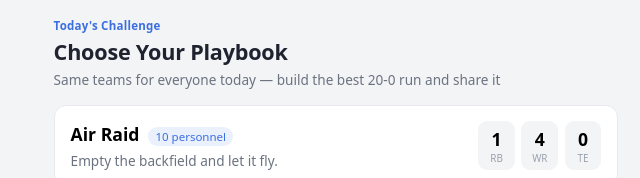
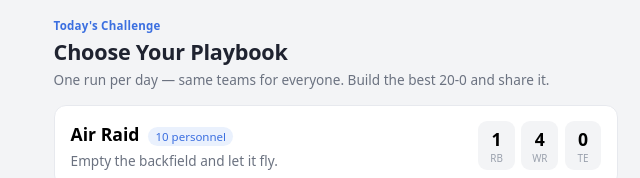
Before and after one commit to harrycallister/the-20-0-game, a React (Vite) app: page / in a window 1280 px wide. Shown: the part 158-336 px from the top of the page, without its empty margins (304-944 px from the left). Built offline with nearby package versions, Linux system fonts and the light colour scheme.

Commit message:
Add daily challenge lock + streak, and GitHub Actions auto-deploy

```diff
--- a/src/App.jsx
+++ b/src/App.jsx
@@ -13,7 +13,17 @@ import {
   clearSeed,
   dailySeed,
 } from './game.js'
-import { loadStats, recordResult, shareText } from './stats.js'
+import {
+  loadStats,
+  recordResult,
+  shareText,
+  getDaily,
+  saveDaily,
+  todayKey,
+  dailyStreak,
+  lastNDays,
+  shareDailySummary,
+} from './stats.js'
 
 export default function App() {
   const [players, setPlayers] = useState(null)
@@ -28,6 +38,7 @@ export default function App() {
   const [expert, setExpert] = useState(false)
   const [mode, setMode] = useState('daily') // 'daily' | 'free'
   const [stats, setStats] = useState(() => loadStats())
+  const [dailyDone, setDailyDone] = useState(() => getDaily(todayKey()))
 
   useEffect(() => {
     fetch(`${import.meta.env.BASE_URL}players.json`)
@@ -96,6 +107,7 @@ export default function App() {
     const res = { avg, ...simulateSeason(avg) }
     setResult(res)
     setStats(recordResult(res))
+    if (mode === 'daily') setDailyDone(saveDaily(todayKey(), res, formation.name))
   }
 
   function reset() {
@@ -136,6 +148,7 @@ export default function App() {
           mode={mode}
           setMode={setMode}
           stats={stats}
+          dailyDone={dailyDone}
         />
       )}
 
@@ -474,7 +487,9 @@ function StatLine({ stats }) {
   )
 }
 
-function FormationSelect({ onChoose, mode, setMode, stats }) {
+function FormationSelect({ onChoose, mode, setMode, stats, dailyDone }) {
+  const streak = dailyStreak()
+  const week = lastNDays(7)
   return (
     <section className="formation-select">
       {stats.played > 0 && (
@@ -483,7 +498,7 @@ function FormationSelect({ onChoose, mode, setMode, stats }) {
           <span className="cstat"><b>{stats.titles}</b><em>Titles</em></span>
           <span className="cstat"><b>{stats.perfects}</b><em>20-0</em></span>
           <span className="cstat"><b>{stats.bestWins || '—'}</b><em>Best W</em></span>
-          <span className="cstat"><b>{stats.bestStreak}</b><em>Streak</em></span>
+          <span className="cstat"><b>{streak}🔥</b><em>Streak</em></span>
         </div>
       )}
 
@@ -502,6 +517,15 @@ function FormationSelect({ onChoose, mode, setMode, stats }) {
         </button>
       </div>
 
+      {mode === 'daily' && dailyDone ? (
+        <DailyRecap
+          summary={dailyDone}
+          streak={streak}
+          week={week}
+          onFreePlay={() => setMode('free')}
+        />
+      ) : (
+        <>
           <h2 className="section-head">
             <span className="kicker">
               {mode === 'daily' ? "Today's Challenge" : 'Step 1'}
@@ -510,7 +534,7 @@ function FormationSelect({ onChoose, mode, setMode, stats }) {
           </h2>
           <p className="draft-hint" style={{ borderTop: 'none', paddingTop: 0 }}>
             {mode === 'daily'
-          ? 'Same teams for everyone today — build the best 20-0 run and share it'
+              ? 'One run per day — same teams for everyone. Build the best 20-0 and share it.'
               : "Your playbook sets the offensive personnel you'll draft"}
           </p>
           <ul className="formation-list">
@@ -540,7 +564,73 @@ function FormationSelect({ onChoose, mode, setMode, stats }) {
               </li>
             ))}
           </ul>
+        </>
+      )}
     </section>
+  )
+}
+
+function DailyRecap({ summary, streak, week, onFreePlay }) {
+  const [copied, setCopied] = useState(false)
+  function share() {
+    const text = shareDailySummary(summary)
+    if (navigator.clipboard) {
+      navigator.clipboard.writeText(text).then(
+        () => {
+          setCopied(true)
+          setTimeout(() => setCopied(false), 1800)
+        },
+        () => {},
+      )
+    }
+  }
+  const crown = summary.perfect ? ' 🐐' : summary.champion ? ' 🏆' : ''
+  const rounds = ['Div', 'Conf', 'SB']
+  return (
+    <div className="daily-recap">
+      <span className="kicker">Today's Challenge — done</span>
+      <div className="dr-record">
+        {summary.wins}–{summary.losses}
+        <span className="dr-tier">
+          {summary.tierName}
+          {crown}
+        </span>
+      </div>
+      <div className="ticker">
+        {summary.reg.map((w, i) => (
+          <span key={i} className={`cell ${w ? 'w' : 'l'}`} style={{ '--i': i }}>
+            {w ? 'W' : 'L'}
+          </span>
+        ))}
+      </div>
+      {summary.made && (
+        <div className="bracket dr-bracket">
+          {summary.playoffs.map((w, i) => (
+            <span key={i} className={`round ${w ? 'w' : 'l'}`} style={{ '--i': i }}>
+              <em>{rounds[i]}</em>
+              <b>{w ? 'W' : 'L'}</b>
+            </span>
+          ))}
+        </div>
+      )}
+      <div className="streak-cal">
+        {week.map((d) => (
+          <span
+            key={d.date}
+            className={`day ${d.played ? (d.champion ? 'champ' : 'on') : ''}`}
+            title={d.date}
+          />
+        ))}
+      </div>
+      <div className="dr-streak">🔥 {streak}-day streak</div>
+      <button className="btn share" onClick={share}>
+        {copied ? 'Copied to clipboard ✓' : 'Share result'}
+      </button>
+      <button className="btn text" onClick={onFreePlay}>
+        Play Free Play instead
+      </button>
+      <p className="dr-note">A new challenge unlocks tomorrow.</p>
+    </div>
   )
 }
 
--- a/src/index.css
+++ b/src/index.css
@@ -161,6 +161,71 @@ body {
 .mode-tab.on {
   background: var(--accent);
   color: #fff;
+}
+
+/* daily recap (locked after today's run) */
+.daily-recap {
+  background: var(--card);
+  border: 1px solid var(--line);
+  border-radius: var(--radius);
+  padding: 1.5rem 1.25rem;
+  text-align: center;
+}
+.daily-recap .kicker {
+  margin-bottom: 0.5rem;
+}
+.dr-record {
+  font-size: 2.6rem;
+  font-weight: 800;
+  line-height: 1;
+  font-variant-numeric: tabular-nums;
+  display: flex;
+  flex-direction: column;
+  align-items: center;
+  gap: 0.3rem;
+  margin-bottom: 1rem;
+}
+.dr-tier {
+  font-size: 1.1rem;
+  font-weight: 700;
+  color: var(--accent);
+}
+.daily-recap .ticker {
+  justify-content: center;
+}
+.dr-bracket {
+  margin-top: 0.6rem;
+  max-width: 14rem;
+  margin-left: auto;
+  margin-right: auto;
+}
+.streak-cal {
+  display: flex;
+  justify-content: center;
+  gap: 6px;
+  margin: 1.25rem 0 0.5rem;
+}
+.streak-cal .day {
+  width: 1.1rem;
+  height: 1.1rem;
+  border-radius: 4px;
+  background: var(--line);
+}
+.streak-cal .day.on {
+  background: var(--accent);
+}
+.streak-cal .day.champ {
+  background: var(--green);
+}
+.dr-streak {
+  font-weight: 700;
+  color: var(--text);
+  margin-bottom: 0.5rem;
+}
+.dr-note {
+  font-size: 0.78rem;
+  color: var(--faint);
+  margin: 0.5rem 0 0;
 }
 
 /* share button */
--- a/src/stats.js
+++ b/src/stats.js
@@ -39,7 +39,7 @@ export function recordResult(result) {
 }
 
 // Wordle-style shareable summary.
-export function shareText(result, formationName) {
+export function shareText(result, formationName, daily) {
   const url =
     typeof location !== 'undefined' ? location.origin + location.pathname : ''
   const crown = result.tier.perfect ? ' 🐐' : result.champion ? ' 🏆' : ''
@@ -48,7 +48,7 @@ export function shareText(result, formationName) {
     ? '\n' + result.playoffs.map((g) => (g.win ? '🟩' : '⬜')).join('') + crown
     : ''
   return [
-    'The 20-0 Game 🏈',
+    `The 20-0 Game 🏈${daily ? ' — Daily ' + daily : ''}`,
     `${formationName} · ${result.wins}-${result.losses} · ${result.tier.name}`,
     reg + po,
     url,
@@ -56,3 +56,89 @@ export function shareText(result, formationName) {
     .filter(Boolean)
     .join('\n')
 }
+
+// ---- Daily challenge: one attempt per (UTC) day + a play streak ----------
+const DAILY_KEY = 'twenty-zero-daily-v1'
+
+export function todayKey() {
+  return new Date().toISOString().slice(0, 10)
+}
+
+function loadDaily() {
+  try {
+    return JSON.parse(localStorage.getItem(DAILY_KEY) || '{}')
+  } catch {
+    return {}
+  }
+}
+
+export function getDaily(dateKey) {
+  return loadDaily()[dateKey] || null
+}
+
+// Records today's daily once; later calls are no-ops (one attempt per day).
+export function saveDaily(dateKey, result, formationName) {
+  const all = loadDaily()
+  if (all[dateKey]) return all[dateKey]
+  all[dateKey] = {
+    date: dateKey,
+    formationName,
+    wins: result.wins,
+    losses: result.losses,
+    tierName: result.tier.name,
+    perfect: !!result.tier.perfect,
+    champion: !!result.champion,
+    made: result.made,
+    reg: result.reg.map((g) => g.win),
+    playoffs: result.playoffs.map((g) => g.win),
+  }
+  try {
+    localStorage.setItem(DAILY_KEY, JSON.stringify(all))
+  } catch {
+    /* ignore */
+  }
+  return all[dateKey]
+}
+
+// Consecutive days played, ending today (or yesterday if today isn't done yet).
+export function dailyStreak() {
+  const all = loadDaily()
+  const d = new Date()
+  const key = (dt) => dt.toISOString().slice(0, 10)
+  if (!all[key(d)]) d.setUTCDate(d.getUTCDate() - 1)
+  let streak = 0
+  while (all[key(d)]) {
+    streak += 1
+    d.setUTCDate(d.getUTCDate() - 1)
+  }
+  return streak
+}
+
+// Last `n` days as { date, played, won } for a streak calendar.
+export function lastNDays(n) {
+  const all = loadDaily()
+  const out = []
+  const d = new Date()
+  for (let i = 0; i < n; i += 1) {
+    const k = d.toISOString().slice(0, 10)
+    out.unshift({ date: k, played: !!all[k], champion: all[k]?.champion })
+    d.setUTCDate(d.getUTCDate() - 1)
+  }
+  return out
+}
+
+export function shareDailySummary(s) {
+  return shareText(
+    {
+      wins: s.wins,
+      losses: s.losses,
+      tier: { name: s.tierName, perfect: s.perfect },
+      champion: s.champion,
+      made: s.made,
+      reg: s.reg.map((w) => ({ win: w })),
+      playoffs: s.playoffs.map((w) => ({ win: w })),
+    },
+    s.formationName,
+    s.date,
+  )
+}
```
Also changed, not shown: .omc/state/idle-notif-cooldown.json. Lines whose indentation alone changed are shown as unchanged.
